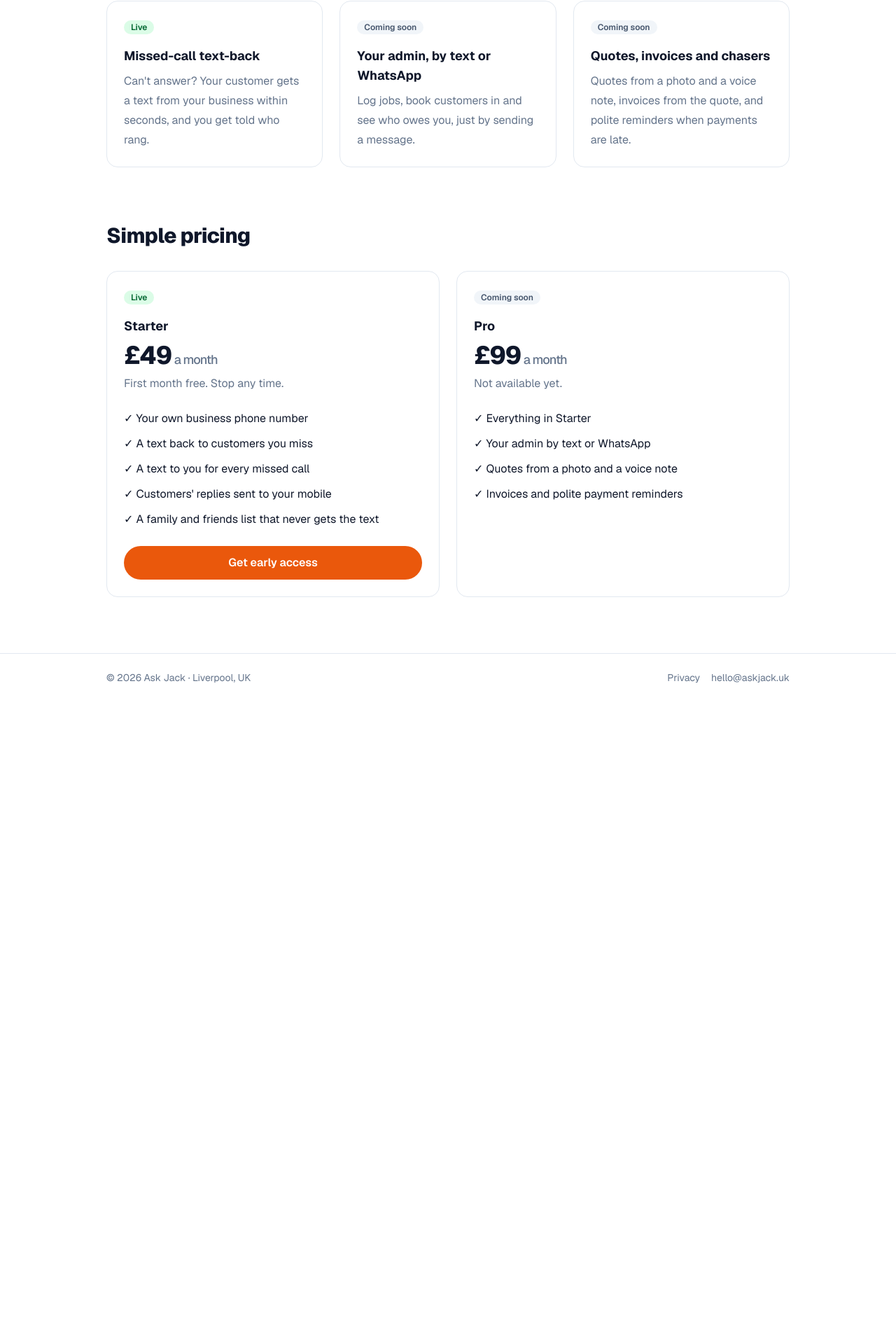
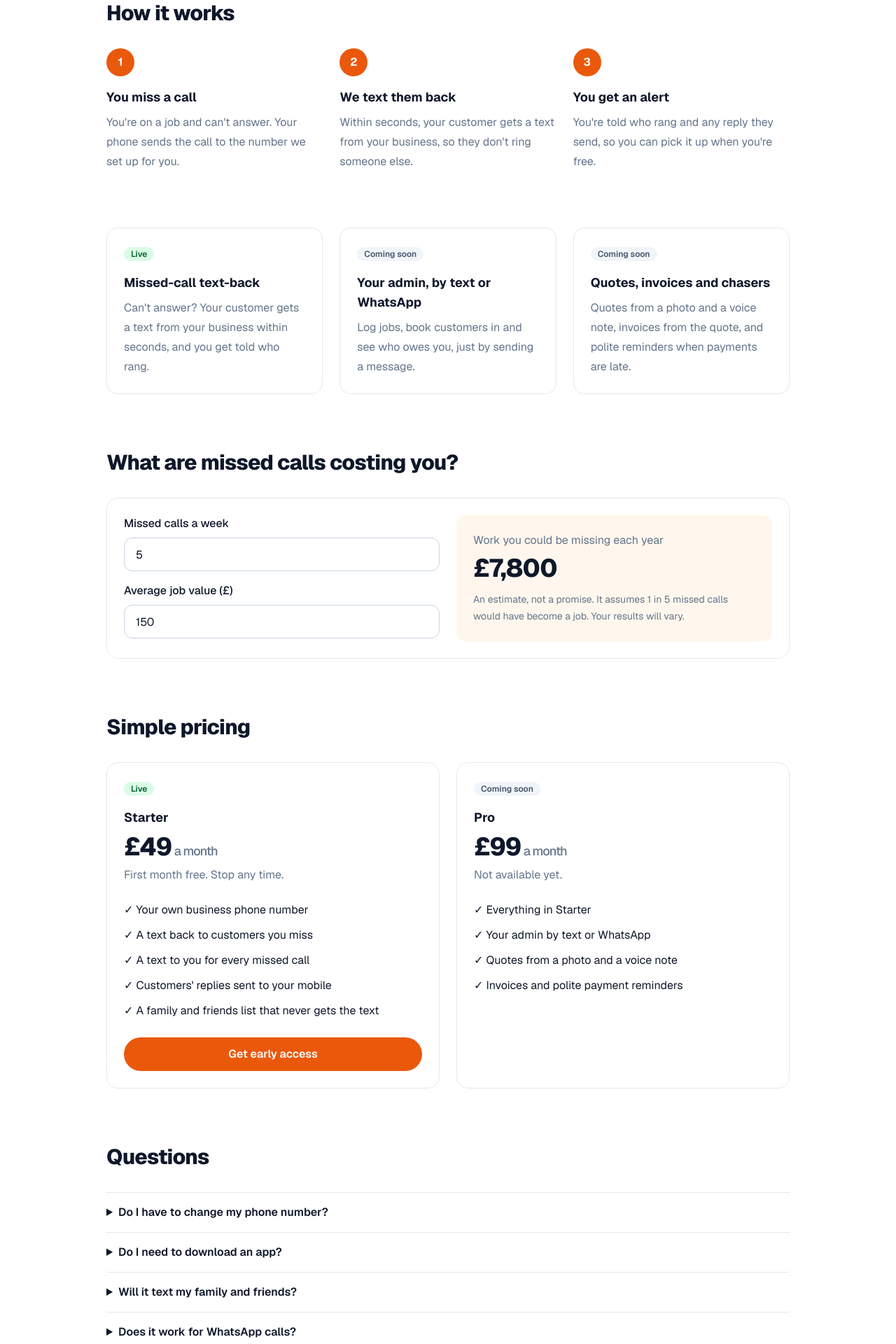
Before and after one commit to jniedzw/askjack-site, a Next.js app: page / in a window 1280 px wide. Shown: the part 659-2579 px from the top of the page at 70% size. Before the commit the page ends 1661 px from the top, so only its background shows below. Built offline with nearby package versions, Linux system fonts and the light colour scheme.

Commit message:
Add how it works, a missed-call calculator and an FAQ

```diff
--- a/app/page.tsx
+++ b/app/page.tsx
@@ -1,5 +1,7 @@
 import Image from "next/image";
 import Link from "next/link";
+
+import Calculator from "./ui/calculator";
 
 const features = [
   {
@@ -16,6 +18,54 @@ const features = [
     title: "Quotes, invoices and chasers",
     body: "Quotes from a photo and a voice note, invoices from the quote, and polite reminders when payments are late.",
     status: "Coming soon",
+  },
+];
+
+const steps = [
+  {
+    title: "You miss a call",
+    body: "You're on a job and can't answer. Your phone sends the call to the number we set up for you.",
+  },
+  {
+    title: "We text them back",
+    body: "Within seconds, your customer gets a text from your business, so they don't ring someone else.",
+  },
+  {
+    title: "You get an alert",
+    body: "You're told who rang and any reply they send, so you can pick it up when you're free.",
+  },
+];
+
+const questions = [
+  {
+    question: "Do I have to change my phone number?",
+    answer:
+      "No. Customers ring your usual number. Calls you don't answer divert to a number we set up for you, and you can turn that off whenever you like.",
+  },
+  {
+    question: "Do I need to download an app?",
+    answer:
+      "No. Everything happens by text, and alerts can come to you on WhatsApp if you prefer.",
+  },
+  {
+    question: "Will it text my family and friends?",
+    answer:
+      "No. Give us a list of numbers and they'll never get the text. You'll still hear that they rang.",
+  },
+  {
+    question: "Does it work for WhatsApp calls?",
+    answer:
+      "No. It only works for normal phone calls, as WhatsApp calls don't divert.",
+  },
+  {
+    question: "Does diverting calls cost me anything?",
+    answer:
+      "It depends on your network and tariff, so it's worth checking. We'll help you set it up.",
+  },
+  {
+    question: "What if a customer doesn't want the texts?",
+    answer:
+      "They can reply STOP at any time. We only text people about their own enquiry, and never send marketing.",
   },
 ];
 
@@ -75,6 +125,23 @@ export default function Home() {
           </div>
         </section>
 
+        <section className="pb-20">
+          <h2 className="text-3xl font-extrabold tracking-tight">
+            How it works
+          </h2>
+          <ol className="mt-8 grid gap-6 sm:grid-cols-3">
+            {steps.map((step, index) => (
+              <li key={step.title}>
+                <span className="flex h-10 w-10 items-center justify-center rounded-full bg-brand font-bold text-white">
+                  {index + 1}
+                </span>
+                <h3 className="mt-4 text-lg font-bold">{step.title}</h3>
+                <p className="mt-2 leading-7 text-muted">{step.body}</p>
+              </li>
+            ))}
+          </ol>
+        </section>
+
         <section className="grid gap-6 pb-20 sm:grid-cols-3">
           {features.map((feature) => (
             <div key={feature.title} className="rounded-2xl border border-slate-200 p-6">
@@ -91,6 +158,13 @@ export default function Home() {
               <p className="mt-2 leading-7 text-muted">{feature.body}</p>
             </div>
           ))}
+        </section>
+
+        <section className="pb-20">
+          <h2 className="text-3xl font-extrabold tracking-tight">
+            What are missed calls costing you?
+          </h2>
+          <Calculator />
         </section>
 
         {testimonials.length > 0 && (
@@ -161,6 +235,22 @@ export default function Home() {
             </div>
           </div>
         </section>
+
+        <section className="pb-20">
+          <h2 className="text-3xl font-extrabold tracking-tight">
+            Questions
+          </h2>
+          <div className="mt-8 divide-y divide-slate-200 border-y border-slate-200">
+            {questions.map((item) => (
+              <details key={item.question} className="py-4">
+                <summary className="cursor-pointer font-semibold">
+                  {item.question}
+                </summary>
+                <p className="mt-2 leading-7 text-muted">{item.answer}</p>
+              </details>
+            ))}
+          </div>
+        </section>
       </main>
 
       <footer className="border-t border-slate-200">
--- /dev/null
+++ b/app/ui/calculator.tsx
@@ -0,0 +1,59 @@
+"use client";
+
+import { useState } from "react";
+
+// A cautious guess: about 1 in 5 missed calls would have turned into a job.
+const JOBS_PER_CALL = 0.2;
+const WEEKS_PER_YEAR = 52;
+
+function toNumber(value: string) {
+  const number = Number(value);
+  return Number.isFinite(number) && number > 0 ? number : 0;
+}
+
+export default function Calculator() {
+  const [calls, setCalls] = useState("5");
+  const [jobValue, setJobValue] = useState("150");
+
+  const jobs = toNumber(calls) * WEEKS_PER_YEAR * JOBS_PER_CALL;
+  const yearly = Math.round(jobs * toNumber(jobValue));
+
+  return (
+    <div className="mt-8 grid gap-6 rounded-2xl border border-slate-200 p-6 sm:grid-cols-2">
+      <div className="space-y-4">
+        <label className="block">
+          <span className="font-medium">Missed calls a week</span>
+          <input
+            type="number"
+            min="0"
+            inputMode="numeric"
+            value={calls}
+            onChange={(event) => setCalls(event.target.value)}
+            className="mt-2 block h-12 w-full rounded-xl border border-slate-300 px-4"
+          />
+        </label>
+        <label className="block">
+          <span className="font-medium">Average job value (&pound;)</span>
+          <input
+            type="number"
+            min="0"
+            inputMode="numeric"
+            value={jobValue}
+            onChange={(event) => setJobValue(event.target.value)}
+            className="mt-2 block h-12 w-full rounded-xl border border-slate-300 px-4"
+          />
+        </label>
+      </div>
+      <div aria-live="polite" className="rounded-xl bg-orange-50 p-6">
+        <p className="text-muted">Work you could be missing each year</p>
+        <p className="mt-2 text-4xl font-extrabold tracking-tight">
+          &pound;{yearly.toLocaleString("en-GB")}
+        </p>
+        <p className="mt-3 text-sm leading-6 text-muted">
+          An estimate, not a promise. It assumes 1 in 5 missed calls would have
+          become a job. Your results will vary.
+        </p>
+      </div>
+    </div>
+  );
+}
```
